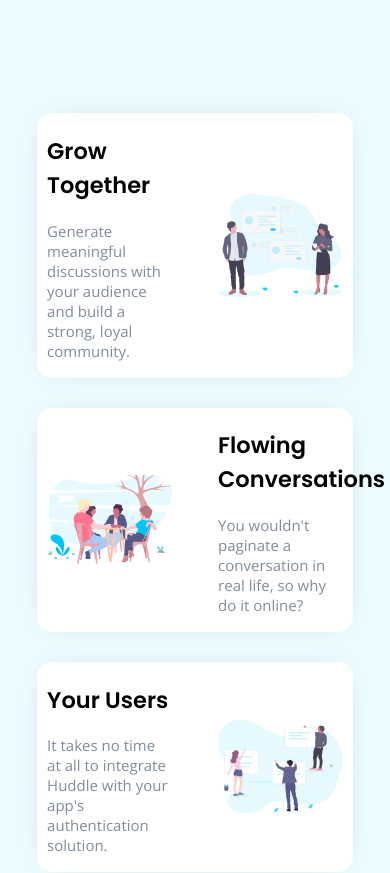
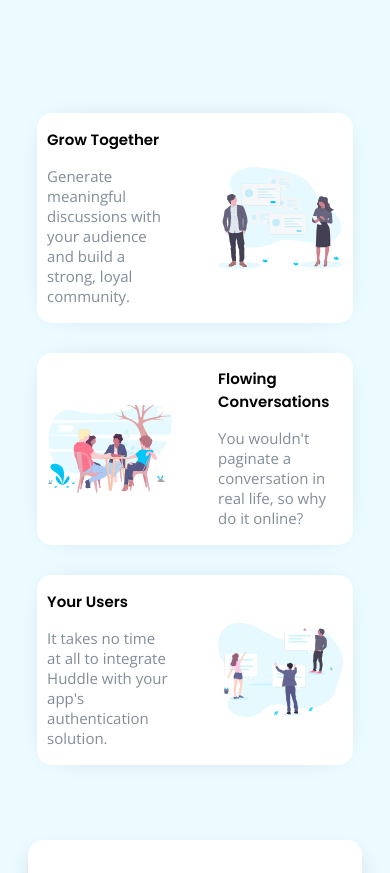
Before and after one commit to IvanDomingos/Desafio-Huddle, a plain HTML site: page index.html in a window 390 px wide. Shown: the part 1100-1973 px from the top of the page. Drawn offline with nearby package versions, Linux system fonts and the light colour scheme; files whose address does not match are found by name.

Commit message:
Update style.css

```diff
--- a/style.css
+++ b/style.css
@@ -276,6 +276,9 @@ footer .copyright {
 /* MEDIA QUERY */
 
 @media (max-width: 900px){
+    h2{
+        font-size: 15px;
+    }
     .fans{
         flex-direction: column;
         text-align: center;
@@ -303,7 +306,9 @@ footer .copyright {
 }
 
 @media (max-width: 650px){
-
+    h2{
+        font-size: 15px;
+    }
     .navbar{
         flex-direction: column;
     }
```
